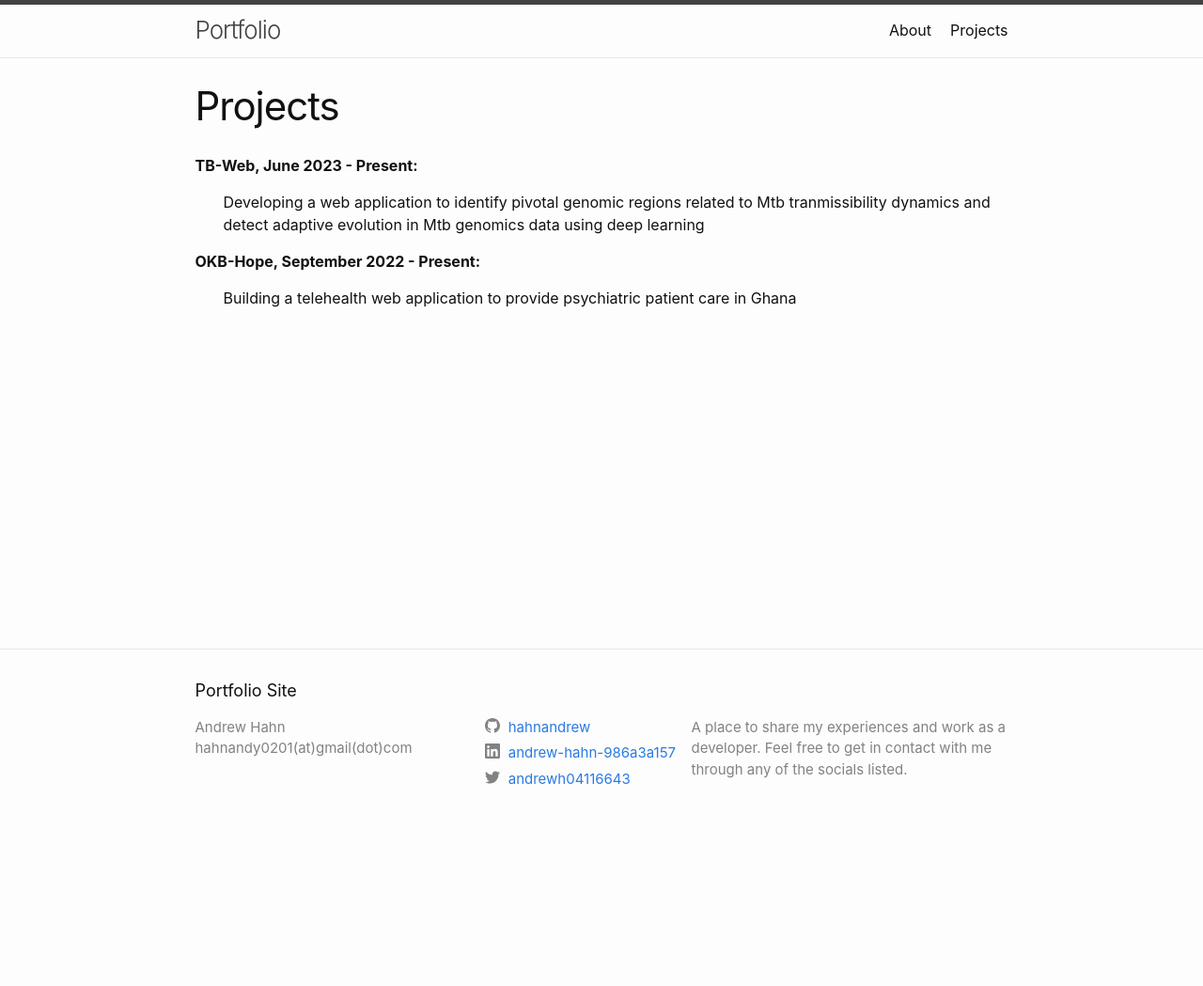
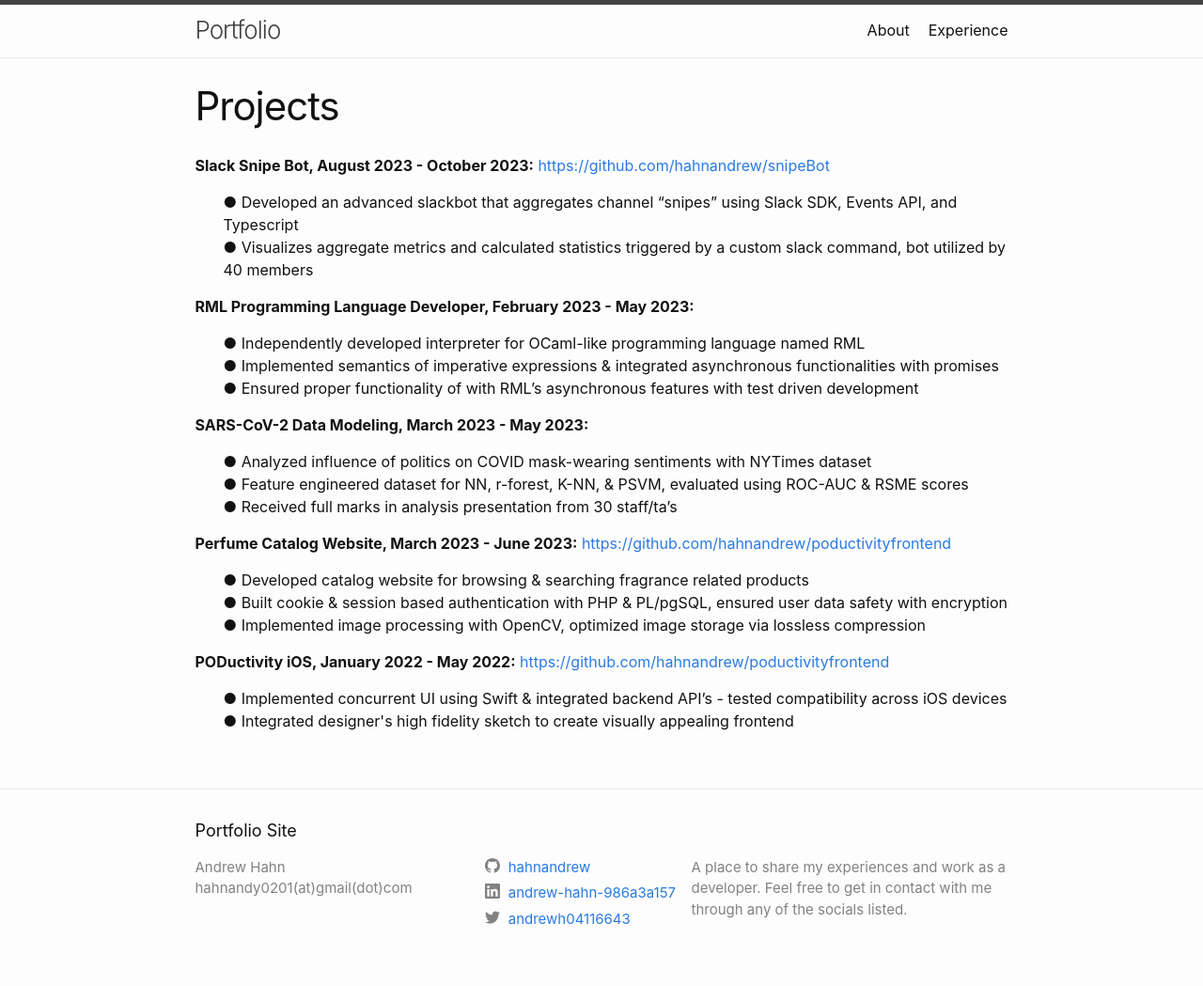
Before and after one commit to hahnandrew/portfolio, a Jekyll site: the page built from projects.md, in a window 1280 px wide. Shown: the whole page at 94% size. Built offline with Jekyll 4.4.1, drawn with Linux system fonts in a browser that asks for light colours; before the commit the page ends 900 px from its top, so only the background shows below that.

Commit message:
added new projects

```diff
--- a/_config.yml
+++ b/_config.yml
@@ -29,8 +29,9 @@ title_custom: Portfolio Site
 header_pages:
   - about.md
   - portfolio.md
+  - professional.md
   # - resume.md
-  - projects.md
+  # - projects.md
 
 # Build settings
 markdown: kramdown
--- a/_posts/2023-10-23-Building-CSI.markdown
+++ b/_posts/2023-10-23-Building-CSI.markdown
@@ -1,6 +1,6 @@
 ---
 layout: post
-title:  "Building Clean Slate Initiative @ AI For Public Good Hackathon"
+title:  "AI For Public Good Hackathon: Building Clean Slate Initiative"
 date:   2023-10-23 13:54:51 +0000
 categories: jekyll update
 ---
--- a/_posts/2023-11-06-HackSC.markdown
+++ b/_posts/2023-11-06-HackSC.markdown
@@ -1,6 +1,6 @@
 ---
 layout: post
-title:  "Building Health Chronicles @ HackSC Hackathon"
+title:  "HackSC Hackathon: Building Health Chronicles"
 date:   2023-11-06 13:54:51 +0000
 categories: jekyll update
 ---
--- a/projects.md
+++ b/projects.md
@@ -4,18 +4,50 @@ title: Projects
 permalink: /projects/
 ---
 
-**TB-Web, June 2023 - Present:**
+**Slack Snipe Bot, August 2023 - October 2023:** <a href="https://github.com/hahnandrew/snipeBot" target="_blank">https://github.com/hahnandrew/snipeBot</a>
 
 <ul style="list-style-type:none">
 <li>
-Developing a web application to identify pivotal genomic regions related to Mtb tranmissibility dynamics and detect adaptive evolution in Mtb genomics data using deep learning
+● Developed an advanced slackbot that aggregates channel “snipes” using Slack SDK, Events API, and Typescript <br>
+● Visualizes aggregate metrics and calculated statistics triggered by a custom slack command, bot utilized by 40 members
 </li>
 </ul>
 
-**OKB-Hope, September 2022 - Present:**
+**RML Programming Language Developer, February 2023 - May 2023:**
 
 <ul style="list-style-type:none">
 <li>
-Building a telehealth web application to provide psychiatric patient care in Ghana
+● Independently developed interpreter for OCaml-like programming language named RML<br>
+● Implemented semantics of imperative expressions & integrated asynchronous functionalities with promises<br>
+● Ensured proper functionality of with RML’s asynchronous features with test driven development<br>
 </li>
 </ul>
+
+**SARS-CoV-2 Data Modeling, March 2023 - May 2023:**
+
+<ul style="list-style-type:none">
+<li>
+● Analyzed influence of politics on COVID mask-wearing sentiments with NYTimes dataset<br>
+● Feature engineered dataset for NN, r-forest, K-NN, & PSVM, evaluated using ROC-AUC & RSME scores<br>
+● Received full marks in analysis presentation from 30 staff/ta’s<br>
+</li>
+</ul>
+
+**Perfume Catalog Website, March 2023 - June 2023:** <a href="https://github.com/hahnandrew/poductivityfrontend" target="_blank">https://github.com/hahnandrew/poductivityfrontend</a>
+
+<ul style="list-style-type:none">
+<li>
+● Developed catalog website for browsing & searching fragrance related products <br>
+● Built cookie & session based authentication with PHP & PL/pgSQL, ensured user data safety with encryption<br>
+● Implemented image processing with OpenCV, optimized image storage via lossless compression<br>
+</li>
+</ul>
+
+**PODuctivity iOS, January 2022 - May 2022:** <a href="https://github.com/hahnandrew/poductivityfrontend" target="_blank">https://github.com/hahnandrew/poductivityfrontend </a>
+
+<ul style="list-style-type:none">
+<li>
+● Implemented concurrent UI using Swift & integrated backend API’s - tested compatibility across iOS devices<br>
+● Integrated designer's high fidelity sketch to create visually appealing frontend<br>
+</li>
+</ul>
```
Also changed, not shown: professional.md (added, +30 -0 lines).
